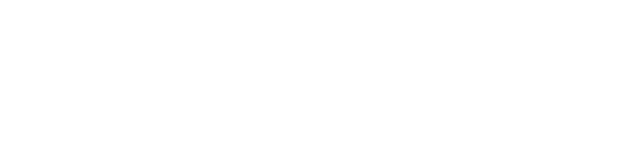
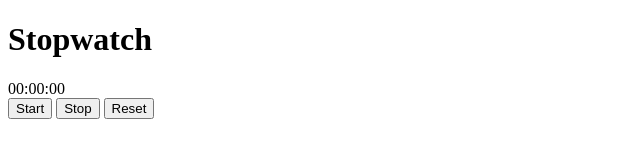
Before and after one commit to Sagarbissoyi/StopWatch, a plain HTML site: page index.html in a window 1280 px wide. Shown: the whole page, without its empty margins (0-640 px from the left). Drawn offline with Linux system fonts and the light colour scheme.

Commit message:
complete html

```diff
--- a/index.html
+++ b/index.html
@@ -9,10 +9,25 @@
 <body>
 
 
+<h1 id="myH1">Stopwatch</h1>
 
 
-
-
+<div id="container">
+    <div id="display">
+00:00:00
+    </div>
+<div id="controls">
+<button id="startBtn" onclick="start()">
+Start
+</button>
+<button id="stopBtn" onclick="stop()">
+Stop
+</button>
+<button id="resetBtn" onclick="reset()">
+Reset
+</button>
+</div>
+</div>
 
 
 
```
